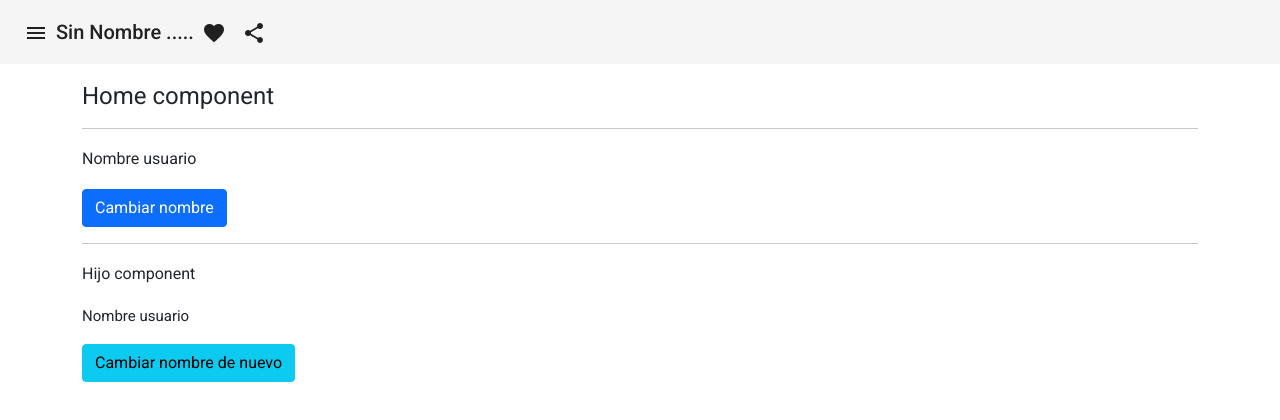
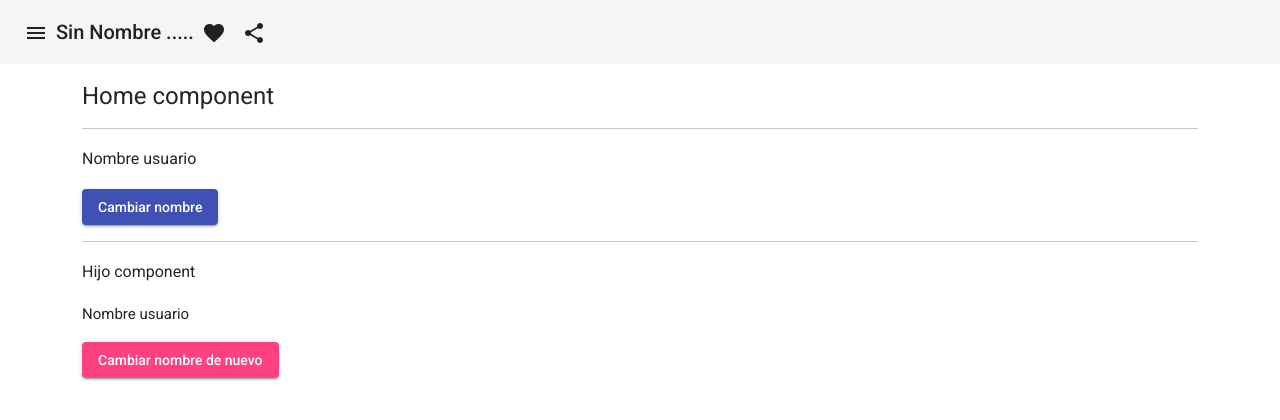
Before and after one commit to diegozwolf/kin-carta, an Angular app: page /home in a window 1280 px wide. Shown: the top 420 px of the page. Built offline with nearby package versions, Linux system fonts and the light colour scheme.

Commit message:
add material libraries

```diff
--- a/src/app/components/hijo/hijo.component.html
+++ b/src/app/components/hijo/hijo.component.html
@@ -1,6 +1,8 @@
 <h3>Hijo component</h3>
 <h4>{{nombreHijo}}</h4>
 
-<button class="btn btn-info" (click)="cambiarNombre()">
+
+
+<button mat-raised-button color="accent" (click)="cambiarNombre()">
     Cambiar nombre de nuevo
 </button>
--- a/src/app/pages/home/home.component.html
+++ b/src/app/pages/home/home.component.html
@@ -3,7 +3,7 @@
 
 <h3>{{nombre}}</h3>
 
-<button class="btn btn-primary" (click)="cambiarNombre()">
+<button mat-raised-button color="primary" (click)="cambiarNombre()">
     Cambiar nombre
 </button>
 
--- a/src/app/pages/pages.module.ts
+++ b/src/app/pages/pages.module.ts
@@ -4,6 +4,7 @@ import { CommonModule } from '@angular/common';
 import { ComponentsModule } from '../components/components.module';
 
 import { HomeComponent } from './home/home.component';
+import { MaterialModule } from '../components/material.module';
 
 
 
@@ -13,7 +14,8 @@ import { HomeComponent } from './home/home.component';
   ],
   imports: [
     CommonModule,
-    ComponentsModule
+    ComponentsModule,
+    MaterialModule
   ]
 })
 export class PagesModule { }
```
Also changed, not shown: src/app/components/material.module.ts (+14 -2 lines).
